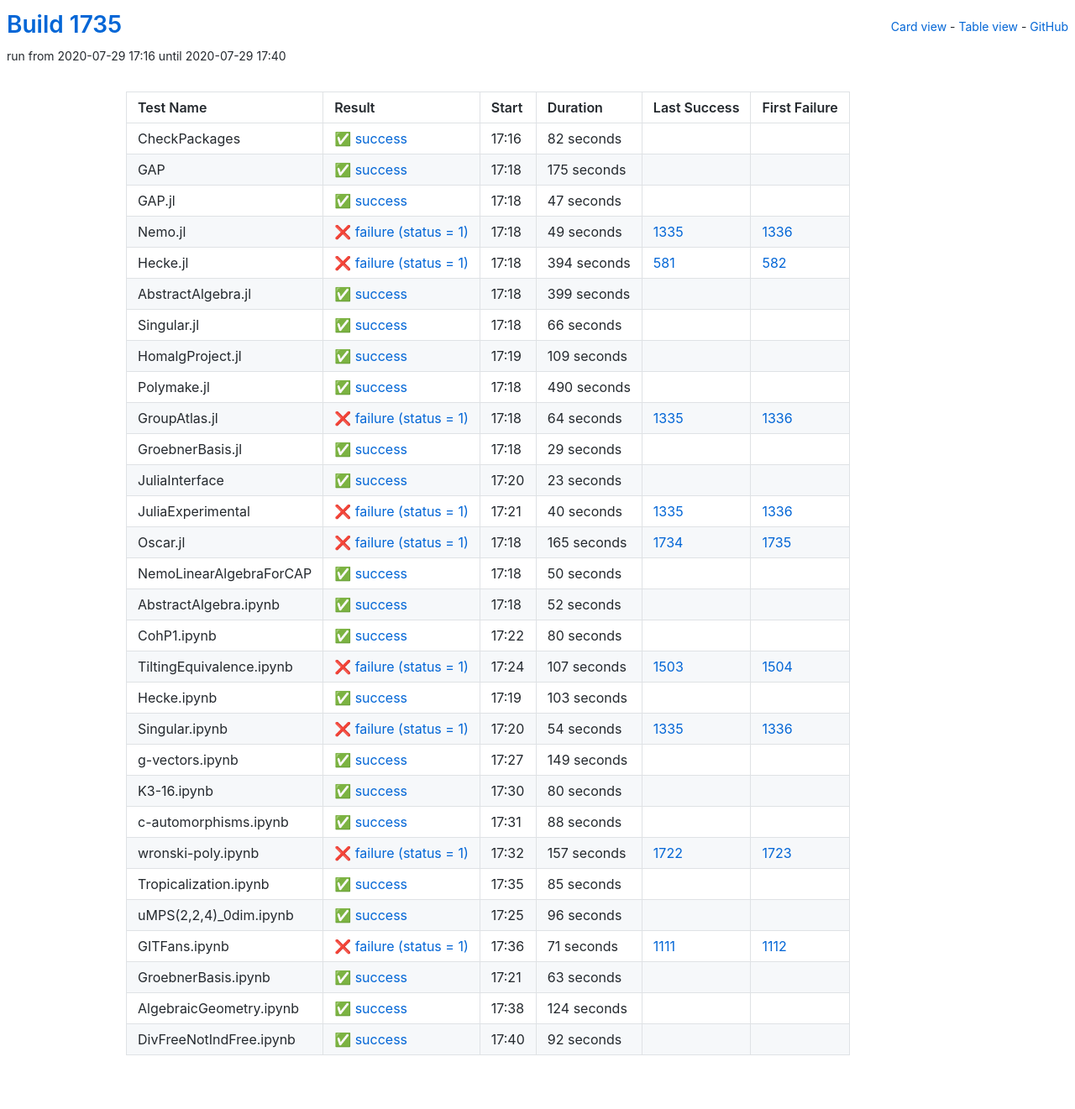
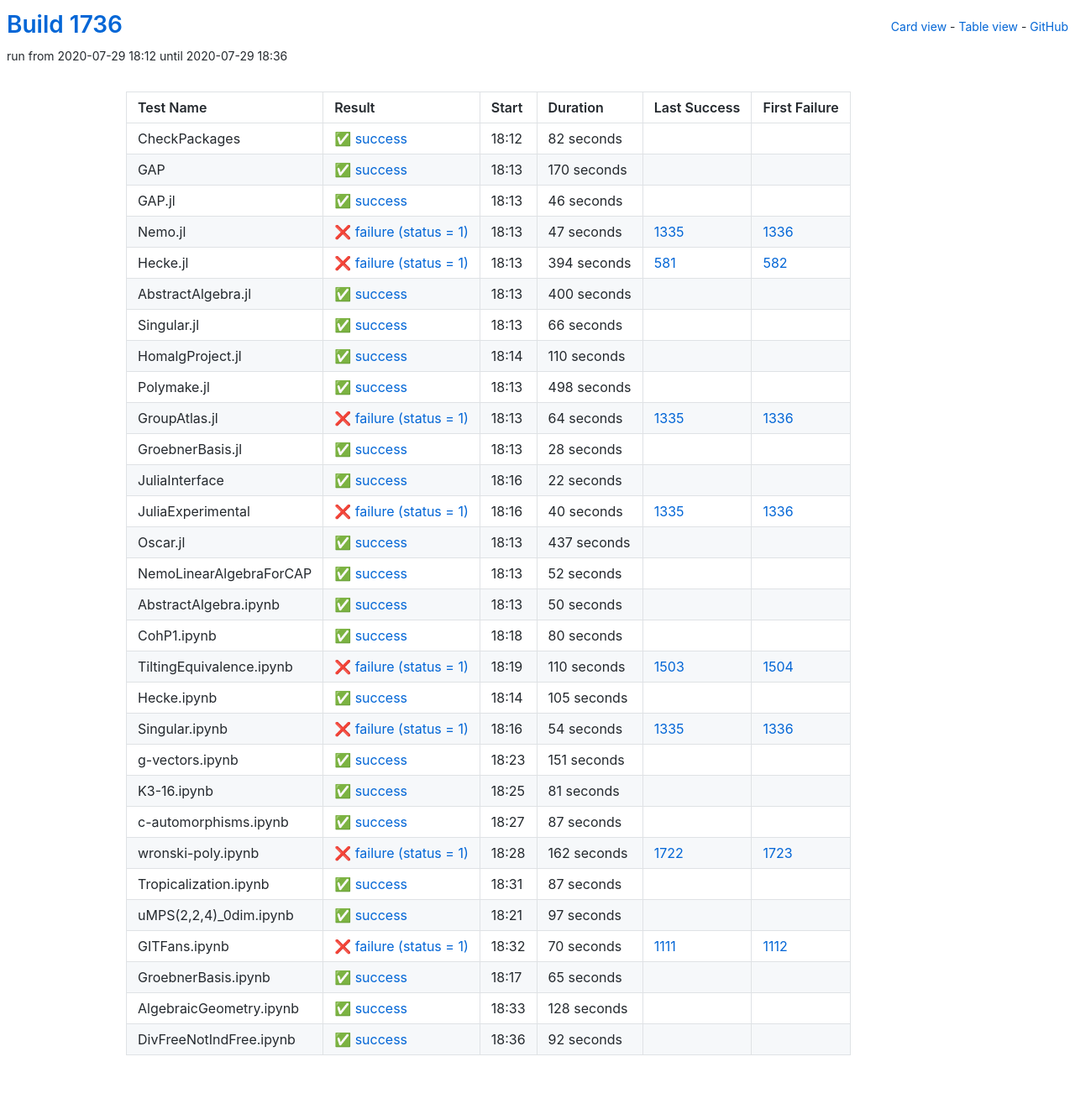
Before and after one commit to oscar-system/oscar-ci-status-1.4, a Jekyll site: the page built from table.html, in a window 1280 px wide. Shown: the whole page at 84% size. Built offline with Jekyll 4.4.1, drawn with Linux system fonts in a browser that asks for light colours.

Commit message:
Build #1736

```diff
--- a/_data/ci.yml
+++ b/_data/ci.yml
@@ -1,6 +1,6 @@
 ---
-build: 1735
-build_url: https://oscarci.mathematik.uni-kl.de/job/oscar-julia-1.4/1735/
+build: 1736
+build_url: https://oscarci.mathematik.uni-kl.de/job/oscar-julia-1.4/1736/
 job: oscar-julia-1.4
 organization: oscar-system
 repo: oscar-ci-status-1.4
@@ -8,8 +8,8 @@ repourl: https://github.com/oscar-system/oscar-ci-status-1.4
 tests:
 - name: CheckPackages
   id: checkpackages
-  log: https://oscarci.mathematik.uni-kl.de/job/oscar-julia-1.4/1735/artifact/logs/build-1735/CheckPackages.log
-  start: 2020-07-29 17:16
+  log: https://oscarci.mathematik.uni-kl.de/job/oscar-julia-1.4/1736/artifact/logs/build-1736/CheckPackages.log
+  start: 2020-07-29 18:12
   success: true
   exitcode: 0
   status: success
@@ -20,44 +20,44 @@ tests:
   first_failure_url:
 - name: GAP
   id: gap
-  log: https://oscarci.mathematik.uni-kl.de/job/oscar-julia-1.4/1735/artifact/logs/build-1735/GAP.log
-  start: 2020-07-29 17:18
+  log: https://oscarci.mathematik.uni-kl.de/job/oscar-julia-1.4/1736/artifact/logs/build-1736/GAP.log
+  start: 2020-07-29 18:13
   success: true
   exitcode: 0
   status: success
-  duration: 175
+  duration: 170
   last_success: false
   last_success_url:
   first_failure: false
   first_failure_url:
 - name: GAP.jl
   id: gap-jl
-  log: https://oscarci.mathematik.uni-kl.de/job/oscar-julia-1.4/1735/artifact/logs/build-1735/GAP.jl.log
-  start: 2020-07-29 17:18
+  log: https://oscarci.mathematik.uni-kl.de/job/oscar-julia-1.4/1736/artifact/logs/build-1736/GAP.jl.log
+  start: 2020-07-29 18:13
   success: true
   exitcode: 0
   status: success
-  duration: 47
+  duration: 46
   last_success: false
   last_success_url:
   first_failure: false
   first_failure_url:
 - name: Nemo.jl
   id: nemo-jl
-  log: https://oscarci.mathematik.uni-kl.de/job/oscar-julia-1.4/1735/artifact/logs/build-1735/Nemo.jl.log
-  start: 2020-07-29 17:18
+  log: https://oscarci.mathematik.uni-kl.de/job/oscar-julia-1.4/1736/artifact/logs/build-1736/Nemo.jl.log
+  start: 2020-07-29 18:13
   success: false
   exitcode: 1
   status: failure
-  duration: 49
+  duration: 47
   last_success: 1335
   last_success_url: https://oscarci.mathematik.uni-kl.de/job/oscar-julia-1.4/1335/
   first_failure: 1336
   first_failure_url: https://oscarci.mathematik.uni-kl.de/job/oscar-julia-1.4/1336/
 - name: Hecke.jl
   id: hecke-jl
-  log: https://oscarci.mathematik.uni-kl.de/job/oscar-julia-1.4/1735/artifact/logs/build-1735/Hecke.jl.log
-  start: 2020-07-29 17:18
+  log: https://oscarci.mathematik.uni-kl.de/job/oscar-julia-1.4/1736/artifact/logs/build-1736/Hecke.jl.log
+  start: 2020-07-29 18:13
   success: false
   exitcode: 1
   status: failure
@@ -68,20 +68,20 @@ tests:
   first_failure_url: https://oscarci.mathematik.uni-kl.de/job/oscar-julia-1.4/582/
 - name: AbstractAlgebra.jl
   id: abstractalgebra-jl
-  log: https://oscarci.mathematik.uni-kl.de/job/oscar-julia-1.4/1735/artifact/logs/build-1735/AbstractAlgebra.jl.log
-  start: 2020-07-29 17:18
+  log: https://oscarci.mathematik.uni-kl.de/job/oscar-julia-1.4/1736/artifact/logs/build-1736/AbstractAlgebra.jl.log
+  start: 2020-07-29 18:13
   success: true
   exitcode: 0
   status: success
-  duration: 399
+  duration: 400
   last_success: false
   last_success_url:
   first_failure: false
   first_failure_url:
 - name: Singular.jl
   id: singular-jl
-  log: https://oscarci.mathematik.uni-kl.de/job/oscar-julia-1.4/1735/artifact/logs/build-1735/Singular.jl.log
-  start: 2020-07-29 17:18
+  log: https://oscarci.mathematik.uni-kl.de/job/oscar-julia-1.4/1736/artifact/logs/build-1736/Singular.jl.log
+  start: 2020-07-29 18:13
   success: true
   exitcode: 0
   status: success
@@ -92,32 +92,32 @@ tests:
   first_failure_url:
 - name: HomalgProject.jl
   id: homalgproject-jl
-  log: https://oscarci.mathematik.uni-kl.de/job/oscar-julia-1.4/1735/artifact/logs/build-1735/HomalgProject.jl.log
-  start: 2020-07-29 17:19
+  log: https://oscarci.mathematik.uni-kl.de/job/oscar-julia-1.4/1736/artifact/logs/build-1736/HomalgProject.jl.log
+  start: 2020-07-29 18:14
   success: true
   exitcode: 0
   status: success
-  duration: 109
+  duration: 110
   last_success: false
   last_success_url:
   first_failure: false
   first_failure_url:
 - name: Polymake.jl
   id: polymake-jl
-  log: https://oscarci.mathematik.uni-kl.de/job/oscar-julia-1.4/1735/artifact/logs/build-1735/Polymake.jl.log
-  start: 2020-07-29 17:18
+  log: https://oscarci.mathematik.uni-kl.de/job/oscar-julia-1.4/1736/artifact/logs/build-1736/Polymake.jl.log
+  start: 2020-07-29 18:13
   success: true
   exitcode: 0
   status: success
-  duration: 490
+  duration: 498
   last_success: false
   last_success_url:
   first_failure: false
   first_failure_url:
 - name: GroupAtlas.jl
   id: groupatlas-jl
-  log: https://oscarci.mathematik.uni-kl.de/job/oscar-julia-1.4/1735/artifact/logs/build-1735/GroupAtlas.jl.log
-  start: 2020-07-29 17:18
+  log: https://oscarci.mathematik.uni-kl.de/job/oscar-julia-1.4/1736/artifact/logs/build-1736/GroupAtlas.jl.log
+  start: 2020-07-29 18:13
   success: false
   exitcode: 1
   status: failure
@@ -128,32 +128,32 @@ tests:
   first_failure_url: https://oscarci.mathematik.uni-kl.de/job/oscar-julia-1.4/1336/
 - name: GroebnerBasis.jl
   id: groebnerbasis-jl
-  log: https://oscarci.mathematik.uni-kl.de/job/oscar-julia-1.4/1735/artifact/logs/build-1735/GroebnerBasis.jl.log
-  start: 2020-07-29 17:18
+  log: https://oscarci.mathematik.uni-kl.de/job/oscar-julia-1.4/1736/artifact/logs/build-1736/GroebnerBasis.jl.log
+  start: 2020-07-29 18:13
   success: true
   exitcode: 0
   status: success
-  duration: 29
+  duration: 28
   last_success: false
   last_success_url:
   first_failure: false
   first_failure_url:
 - name: JuliaInterface
   id: juliainterface
-  log: https://oscarci.mathematik.uni-kl.de/job/oscar-julia-1.4/1735/artifact/logs/build-1735/JuliaInterface.log
-  start: 2020-07-29 17:20
+  log: https://oscarci.mathematik.uni-kl.de/job/oscar-julia-1.4/1736/artifact/logs/build-1736/JuliaInterface.log
+  start: 2020-07-29 18:16
   success: true
   exitcode: 0
   status: success
-  duration: 23
+  duration: 22
   last_success: false
   last_success_url:
   first_failure: false
   first_failure_url:
 - name: JuliaExperimental
   id: juliaexperimental
-  log: https://oscarci.mathematik.uni-kl.de/job/oscar-julia-1.4/1735/artifact/logs/build-1735/JuliaExperimental.log
-  start: 2020-07-29 17:21
+  log: https://oscarci.mathematik.uni-kl.de/job/oscar-julia-1.4/1736/artifact/logs/build-1736/JuliaExperimental.log
+  start: 2020-07-29 18:16
   success: false
   exitcode: 1
   status: failure
@@ -164,20 +164,32 @@ tests:
   first_failure_url: https://oscarci.mathematik.uni-kl.de/job/oscar-julia-1.4/1336/
 - name: Oscar.jl
   id: oscar-jl
-  log: https://oscarci.mathematik.uni-kl.de/job/oscar-julia-1.4/1735/artifact/logs/build-1735/Oscar.jl.log
-  start: 2020-07-29 17:18
-  success: false
-  exitcode: 1
-  status: failure
-  duration: 165
-  last_success: 1734
-  last_success_url: https://oscarci.mathematik.uni-kl.de/job/oscar-julia-1.4/1734/
-  first_failure: 1735
-  first_failure_url: https://oscarci.mathematik.uni-kl.de/job/oscar-julia-1.4/1735/
+  log: https://oscarci.mathematik.uni-kl.de/job/oscar-julia-1.4/1736/artifact/logs/build-1736/Oscar.jl.log
+  start: 2020-07-29 18:13
+  success: true
+  exitcode: 0
+  status: success
+  duration: 437
+  last_success: false
+  last_success_url:
+  first_failure: false
+  first_failure_url:
 - name: NemoLinearAlgebraForCAP
   id: nemolinearalgebraforcap
-  log: https://oscarci.mathematik.uni-kl.de/job/oscar-julia-1.4/1735/artifact/logs/build-1735/NemoLinearAlgebraForCAP.log
-  start: 2020-07-29 17:18
+  log: https://oscarci.mathematik.uni-kl.de/job/oscar-julia-1.4/1736/artifact/logs/build-1736/NemoLinearAlgebraForCAP.log
+  start: 2020-07-29 18:13
+  success: true
+  exitcode: 0
+  status: success
+  duration: 52
+  last_success: false
+  last_success_url:
+  first_failure: false
+  first_failure_url:
+- name: AbstractAlgebra.ipynb
+  id: abstractalgebra-ipynb
+  log: https://oscarci.mathematik.uni-kl.de/job/oscar-julia-1.4/1736/artifact/logs/build-1736/AbstractAlgebra.ipynb.log
+  start: 2020-07-29 18:13
   success: true
   exitcode: 0
   status: success
@@ -186,22 +198,10 @@ tests:
   last_success_url:
   first_failure: false
   first_failure_url:
-- name: AbstractAlgebra.ipynb
-  id: abstractalgebra-ipynb
-  log: https://oscarci.mathematik.uni-kl.de/job/oscar-julia-1.4/1735/artifact/logs/build-1735/AbstractAlgebra.ipynb.log
-  start: 2020-07-29 17:18
-  success: true
-  exitcode: 0
-  status: success
-  duration: 52
-  last_success: false
-  last_success_url:
-  first_failure: false
-  first_failure_url:
 - name: CohP1.ipynb
   id: cohp1-ipynb
-  log: https://oscarci.mathematik.uni-kl.de/job/oscar-julia-1.4/1735/artifact/logs/build-1735/CohP1.ipynb.log
-  start: 2020-07-29 17:22
+  log: https://oscarci.mathematik.uni-kl.de/job/oscar-julia-1.4/1736/artifact/logs/build-1736/CohP1.ipynb.log
+  start: 2020-07-29 18:18
   success: true
   exitcode: 0
   status: success
@@ -212,32 +212,32 @@ tests:
   first_failure_url:
 - name: TiltingEquivalence.ipynb
   id: tiltingequivalence-ipynb
-  log: https://oscarci.mathematik.uni-kl.de/job/oscar-julia-1.4/1735/artifact/logs/build-1735/TiltingEquivalence.ipynb.log
-  start: 2020-07-29 17:24
+  log: https://oscarci.mathematik.uni-kl.de/job/oscar-julia-1.4/1736/artifact/logs/build-1736/TiltingEquivalence.ipynb.log
+  start: 2020-07-29 18:19
   success: false
   exitcode: 1
   status: failure
-  duration: 107
+  duration: 110
   last_success: 1503
   last_success_url: https://oscarci.mathematik.uni-kl.de/job/oscar-julia-1.4/1503/
   first_failure: 1504
   first_failure_url: https://oscarci.mathematik.uni-kl.de/job/oscar-julia-1.4/1504/
 - name: Hecke.ipynb
   id: hecke-ipynb
-  log: https://oscarci.mathematik.uni-kl.de/job/oscar-julia-1.4/1735/artifact/logs/build-1735/Hecke.ipynb.log
-  start: 2020-07-29 17:19
+  log: https://oscarci.mathematik.uni-kl.de/job/oscar-julia-1.4/1736/artifact/logs/build-1736/Hecke.ipynb.log
+  start: 2020-07-29 18:14
   success: true
   exitcode: 0
   status: success
-  duration: 103
+  duration: 105
   last_success: false
   last_success_url:
   first_failure: false
   first_failure_url:
 - name: Singular.ipynb
   id: singular-ipynb
-  log: https://oscarci.mathematik.uni-kl.de/job/oscar-julia-1.4/1735/artifact/logs/build-1735/Singular.ipynb.log
-  start: 2020-07-29 17:20
+  log: https://oscarci.mathematik.uni-kl.de/job/oscar-julia-1.4/1736/artifact/logs/build-1736/Singular.ipynb.log
+  start: 2020-07-29 18:16
   success: false
   exitcode: 1
   status: failure
@@ -248,116 +248,116 @@ tests:
   first_failure_url: https://oscarci.mathematik.uni-kl.de/job/oscar-julia-1.4/1336/
 - name: g-vectors.ipynb
   id: g-vectors-ipynb
-  log: https://oscarci.mathematik.uni-kl.de/job/oscar-julia-1.4/1735/artifact/logs/build-1735/g-vectors.ipynb.log
-  start: 2020-07-29 17:27
+  log: https://oscarci.mathematik.uni-kl.de/job/oscar-julia-1.4/1736/artifact/logs/build-1736/g-vectors.ipynb.log
+  start: 2020-07-29 18:23
   success: true
   exitcode: 0
   status: success
-  duration: 149
+  duration: 151
   last_success: false
   last_success_url:
   first_failure: false
   first_failure_url:
 - name: K3-16.ipynb
   id: k3-16-ipynb
-  log: https://oscarci.mathematik.uni-kl.de/job/oscar-julia-1.4/1735/artifact/logs/build-1735/K3-16.ipynb.log
-  start: 2020-07-29 17:30
+  log: https://oscarci.mathematik.uni-kl.de/job/oscar-julia-1.4/1736/artifact/logs/build-1736/K3-16.ipynb.log
+  start: 2020-07-29 18:25
   success: true
   exitcode: 0
   status: success
-  duration: 80
+  duration: 81
   last_success: false
   last_success_url:
   first_failure: false
   first_failure_url:
 - name: c-automorphisms.ipynb
   id: c-automorphisms-ipynb
-  log: https://oscarci.mathematik.uni-kl.de/job/oscar-julia-1.4/1735/artifact/logs/build-1735/c-automorphisms.ipynb.log
-  start: 2020-07-29 17:31
+  log: https://oscarci.mathematik.uni-kl.de/job/oscar-julia-1.4/1736/artifact/logs/build-1736/c-automorphisms.ipynb.log
+  start: 2020-07-29 18:27
   success: true
   exitcode: 0
   status: success
-  duration: 88
+  duration: 87
   last_success: false
   last_success_url:
   first_failure: false
   first_failure_url:
 - name: wronski-poly.ipynb
   id: wronski-poly-ipynb
-  log: https://oscarci.mathematik.uni-kl.de/job/oscar-julia-1.4/1735/artifact/logs/build-1735/wronski-poly.ipynb.log
-  start: 2020-07-29 17:32
+  log: https://oscarci.mathematik.uni-kl.de/job/oscar-julia-1.4/1736/artifact/logs/build-1736/wronski-poly.ipynb.log
+  start: 2020-07-29 18:28
   success: false
   exitcode: 1
   status: failure
-  duration: 157
+  duration: 162
   last_success: 1722
   last_success_url: https://oscarci.mathematik.uni-kl.de/job/oscar-julia-1.4/1722/
   first_failure: 1723
   first_failure_url: https://oscarci.mathematik.uni-kl.de/job/oscar-julia-1.4/1723/
 - name: Tropicalization.ipynb
   id: tropicalization-ipynb
-  log: https://oscarci.mathematik.uni-kl.de/job/oscar-julia-1.4/1735/artifact/logs/build-1735/Tropicalization.ipynb.log
-  start: 2020-07-29 17:35
+  log: https://oscarci.mathematik.uni-kl.de/job/oscar-julia-1.4/1736/artifact/logs/build-1736/Tropicalization.ipynb.log
+  start: 2020-07-29 18:31
   success: true
   exitcode: 0
   status: success
-  duration: 85
+  duration: 87
   last_success: false
   last_success_url:
   first_failure: false
   first_failure_url:
 - name: uMPS(2,2,4)_0dim.ipynb
   id: umps-2-2-4-0dim-ipynb
-  log: https://oscarci.mathematik.uni-kl.de/job/oscar-julia-1.4/1735/artifact/logs/build-1735/uMPS-2-2-4-_0dim.ipynb.log
-  start: 2020-07-29 17:25
+  log: https://oscarci.mathematik.uni-kl.de/job/oscar-julia-1.4/1736/artifact/logs/build-1736/uMPS-2-2-4-_0dim.ipynb.log
+  start: 2020-07-29 18:21
   success: true
   exitcode: 0
   status: success
-  duration: 96
+  duration: 97
   last_success: false
   last_success_url:
   first_failure: false
   first_failure_url:
 - name: GITFans.ipynb
   id: gitfans-ipynb
-  log: https://oscarci.mathematik.uni-kl.de/job/oscar-julia-1.4/1735/artifact/logs/build-1735/GITFans.ipynb.log
-  start: 2020-07-29 17:36
+  log: https://oscarci.mathematik.uni-kl.de/job/oscar-julia-1.4/1736/artifact/logs/build-1736/GITFans.ipynb.log
+  start: 2020-07-29 18:32
   success: false
   exitcode: 1
   status: failure
-  duration: 71
+  duration: 70
   last_success: 1111
   last_success_url: https://oscarci.mathematik.uni-kl.de/job/oscar-julia-1.4/1111/
   first_failure: 1112
   first_failure_url: https://oscarci.mathematik.uni-kl.de/job/oscar-julia-1.4/1112/
 - name: GroebnerBasis.ipynb
   id: groebnerbasis-ipynb
-  log: https://oscarci.mathematik.uni-kl.de/job/oscar-julia-1.4/1735/artifact/logs/build-1735/GroebnerBasis.ipynb.log
-  start: 2020-07-29 17:21
+  log: https://oscarci.mathematik.uni-kl.de/job/oscar-julia-1.4/1736/artifact/logs/build-1736/GroebnerBasis.ipynb.log
+  start: 2020-07-29 18:17
   success: true
   exitcode: 0
   status: success
-  duration: 63
+  duration: 65
   last_success: false
   last_success_url:
   first_failure: false
   first_failure_url:
 - name: AlgebraicGeometry.ipynb
   id: algebraicgeometry-ipynb
-  log: https://oscarci.mathematik.uni-kl.de/job/oscar-julia-1.4/1735/artifact/logs/build-1735/AlgebraicGeometry.ipynb.log
-  start: 2020-07-29 17:38
+  log: https://oscarci.mathematik.uni-kl.de/job/oscar-julia-1.4/1736/artifact/logs/build-1736/AlgebraicGeometry.ipynb.log
+  start: 2020-07-29 18:33
   success: true
   exitcode: 0
   status: success
-  duration: 124
+  duration: 128
   last_success: false
   last_success_url:
   first_failure: false
   first_failure_url:
 - name: DivFreeNotIndFree.ipynb
   id: divfreenotindfree-ipynb
-  log: https://oscarci.mathematik.uni-kl.de/job/oscar-julia-1.4/1735/artifact/logs/build-1735/DivFreeNotIndFree.ipynb.log
-  start: 2020-07-29 17:40
+  log: https://oscarci.mathematik.uni-kl.de/job/oscar-julia-1.4/1736/artifact/logs/build-1736/DivFreeNotIndFree.ipynb.log
+  start: 2020-07-29 18:36
   success: true
   exitcode: 0
   status: success
```
Also changed, not shown: README.md.
